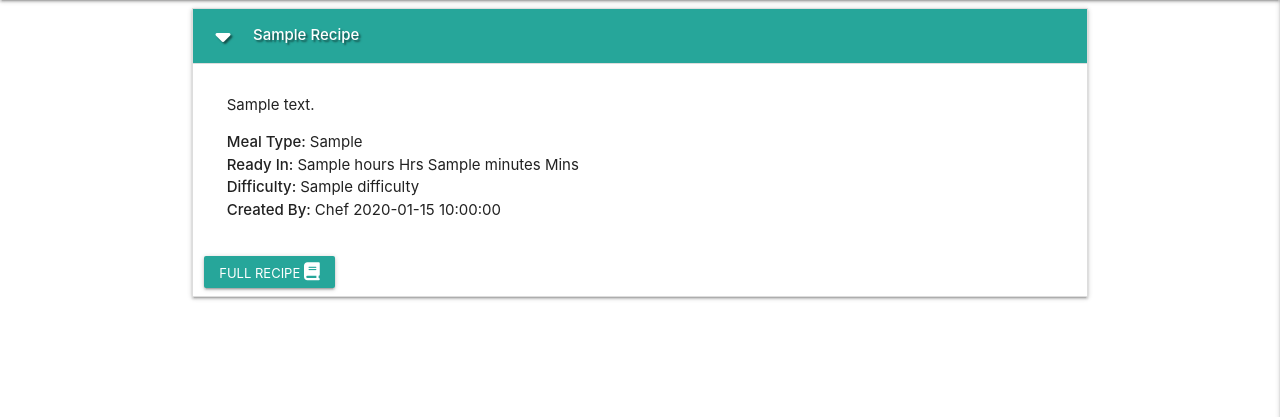
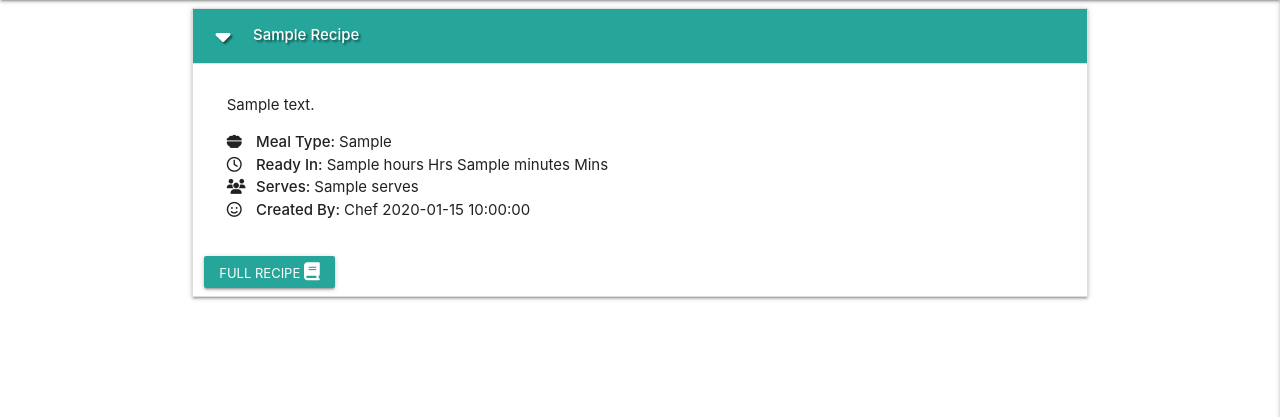
Before and after one commit to DanHodgson12/my-cook-book, a Flask app: page / in a window 1280 px wide, after a click that opens the changed part. Shown: the part 64-481 px from the top of the page. Run offline with Flask 3, Linux system fonts and the light colour scheme; a database or web service that is not in the repository returns one stand-in record (values such as "Sample title"); some libraries are stand-ins or nearby versions.

Commit message:
feat: updated data displayed in collapsible and added icons

```diff
--- a/static/css/style.css
+++ b/static/css/style.css
@@ -27,6 +27,10 @@ nav .sidenav-trigger {
     padding: 1rem 1.5rem;
 }
 
+.recipe-container div i {
+    width: 25px;
+}
+
 .collapsible-buttons {
     margin-bottom: 0.5rem;
 }
--- a/templates/recipes.html
+++ b/templates/recipes.html
@@ -20,13 +20,23 @@
                         <div class="col s12 m7 l8">
                             <p>{{ recipe.recipe_desc }}</p>
                             <ul>
-                                <li><strong>Meal Type: </strong>{{ recipe.meal_type|title }}</li>
                                 <li>
+                                    <i class="fa-solid fa-bowl-food"></i>
+                                    <strong>Meal Type: </strong>{{ recipe.meal_type|title }}
+                                </li>
+                                <li>
+                                    <i class="fa-regular fa-clock"></i>
                                     <strong>Ready In: </strong>
                                     {{ recipe.ready_in.hours }} Hrs {{ recipe.ready_in.minutes }} Mins
                                 </li>
-                                <li><strong>Difficulty: </strong>{{ recipe.difficulty|capitalize }}</li>
-                                <li><strong>Created By: </strong>Chef {{ recipe.created_by }}</li>
+                                <li>
+                                    <i class="fa-solid fa-users"></i>
+                                    <strong>Serves: </strong>{{ recipe.serves }}
+                                </li>
+                                <li>
+                                    <i class="fa-regular fa-face-smile"></i>
+                                    <strong>Created By: </strong>Chef {{ recipe.created_by }}
+                                </li>
                             </ul>
                         </div>
                     </div>
```
